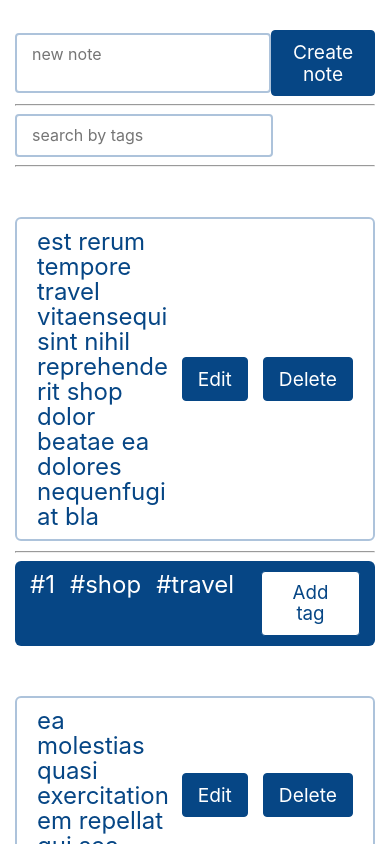
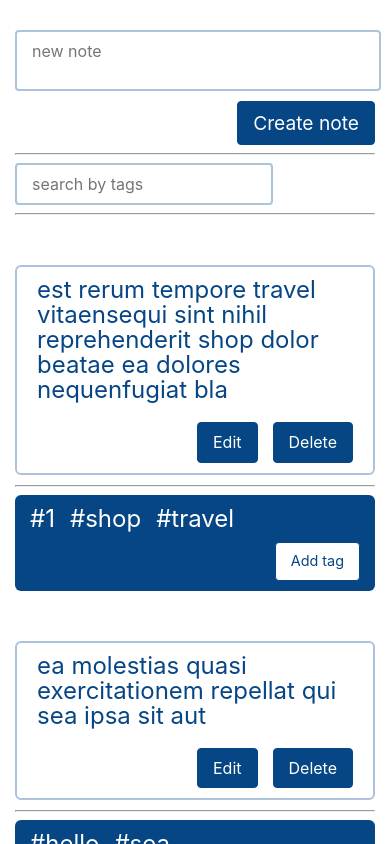
Before and after one commit to koranevskiy/noteEditor, a React (Create React App) app: page / in a window 390 px wide. Shown: the top 844 px of the page. Built offline with nearby package versions, Linux system fonts and the light colour scheme.

Commit message:
added adaptive

```diff
--- a/src/Components/Pages/NotePage/Note.module.scss
+++ b/src/Components/Pages/NotePage/Note.module.scss
@@ -9,11 +9,17 @@
     justify-content: space-between;
     align-items: center;
     padding: 10px 20px;
-
     .note {
       flex: 0 1 80%;
+    }
+    @media (max-width: 728px) {
+      flex-wrap: wrap;
+      .note{
+        flex: 0 1 auto;
+        margin-bottom: 20px;
+      }
+    }
 
-    }
 
     .noteBody {
       font-size: 1.5em;
@@ -25,12 +31,13 @@
     .noteDescription {
       word-wrap: anywhere;
       line-height: 25px;
+
     }
 
     .noteButtons {
       flex: 0 0 20%;
-      @media (max-width: 729px){
-        font-size: 1.2em;
+      @media (max-width: 728px){
+        margin-left: auto;
       }
     }
 
--- a/src/Components/Pages/NotePage/Notes.module.scss
+++ b/src/Components/Pages/NotePage/Notes.module.scss
@@ -20,9 +20,18 @@
     display: flex;
     align-items: center;
     justify-content: space-between;
+    @media (max-width: 480px) {
+      flex-direction: column;
+      align-items: flex-start;
+    }
     textarea{
       flex: 0 1 65%;
+      @media (max-width: 480px) {
+          margin-bottom: 10px;
+          width: 95%;
+      }
     }
+
     button{
       flex: 0 1 15%;
       display: flex;
@@ -36,6 +45,11 @@
         font-size: 1.2em;
         flex: 0 1 29%;
       }
+      @media (max-width: 480px) {
+
+
+
+      }
     }
   }
 }
--- a/src/Components/Pages/NotePage/TagList/TagList.module.scss
+++ b/src/Components/Pages/NotePage/TagList/TagList.module.scss
@@ -7,9 +7,15 @@
   font-size: 1.5em;
   padding: 10px 15px;
   border-radius: 6px;
+  @media (max-width: 480px) {
+    flex-direction: column;
+  }
   .tags{
     display: flex;
     flex: 1 1 auto;
+    @media (max-width: 480px) {
+      margin-bottom: 10px;
+    }
   }
   .item{
     margin-right: 15px;
@@ -35,11 +41,19 @@
         flex: 0 1 30%;
       }
     }
+    @media (max-width: 480px) {
+      width: 35%;
+      margin-left: auto;
+      &.button{
+        font-size: 1em;
+        color: red;
+      }
+    }
+
     button{
       color: $darkenblueColor;
       font-size: 0.6em;
       background-color: white;
-
 
     }
   }
--- a/src/Components/Pages/NotePage/editNote.jsx
+++ b/src/Components/Pages/NotePage/editNote.jsx
@@ -11,7 +11,6 @@ const EditNote = ({id, description, cancel, edit, tagList, addTag}) => {
     const editDescription = () => {
         const tempTags = findTags(text)
         let noRepeatArray = []
-
         if (tempTags) {
             tagList.forEach(({body}) => {
                 noRepeatArray.push(body)
--- a/src/hooks/useFindWords.js
+++ b/src/hooks/useFindWords.js
@@ -3,7 +3,6 @@ import {useMemo} from "react";
 
 export const useFindWords = (words, text) => {
     const template = useMemo(() => {
-
         let regex = '/|'
         words.forEach(({body}) => {
             let tagString = body.slice(1)
```
